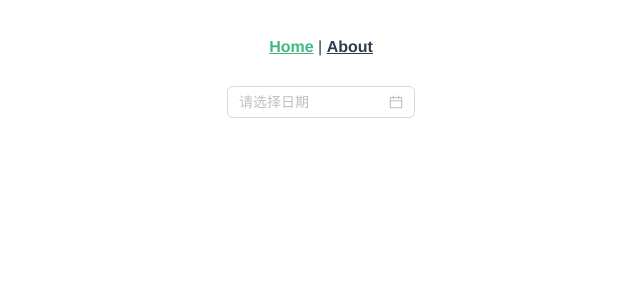
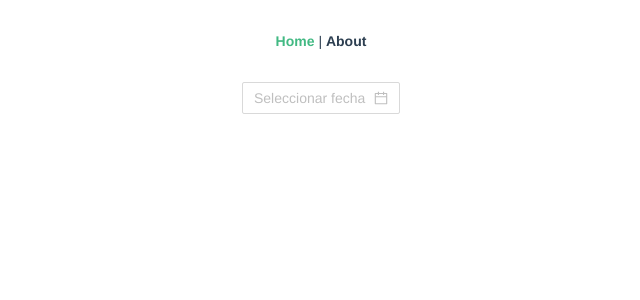
Before and after one commit to luisdoriz/hd-seguros-landing, a React (Create React App) app: page / in a window 1280 px wide. Shown: the top 300 px of the page, without its empty margins (319-959 px from the left). Built offline with nearby package versions, Linux system fonts and the light colour scheme.

Commit message:
fix warnings

```diff
--- a/package.json
+++ b/package.json
@@ -3,9 +3,13 @@
   "version": "0.1.0",
   "private": true,
   "dependencies": {
+    "antd": "^4.21.7",
     "react": "^18.2.0",
     "react-dom": "^18.2.0",
-    "react-scripts": "5.0.1"
+    "react-router-dom": "^6.3.0",
+    "react-scripts": "^5.0.1",
+    "sass": "^1.54.0",
+    "yarn": "^1.22.19"
   },
   "scripts": {
     "start": "react-scripts start",
--- a/src/App.js
+++ b/src/App.js
@@ -1,16 +1,17 @@
 import React from 'react';
 import { HashRouter, NavLink } from 'react-router-dom';
 import Routes from './router';
+import 'antd/dist/antd.min.css';
 
 const App = () => {
   return (
     <HashRouter>
       <div id="nav">
-        <NavLink exact to="/">
+        <NavLink exact="true" to="/">
           Home
         </NavLink>{' '}
         |{' '}
-        <NavLink exact to="/about">
+        <NavLink exact="true" to="/about">
           About
         </NavLink>
       </div>
--- a/src/index.js
+++ b/src/index.js
@@ -1,17 +1,16 @@
 import React from 'react';
-import ReactDOM from 'react-dom';
+import ReactDOM from 'react-dom/client';
 import { ConfigProvider } from 'antd';
-import zhCN from 'antd/es/locale/zh_CN';
+import esES from 'antd/es/locale/es_ES';
 import moment from 'moment';
-import 'moment/locale/zh-cn';
+import 'moment/locale/es-mx';
 import './assets/styles/index.scss';
 import App from './App';
 
-moment.locale('zh-cn');
+moment.locale('es-mx');
 
-ReactDOM.render(
-  <ConfigProvider locale={zhCN}>
+ReactDOM.createRoot(document.getElementById('root')).render(
+  <ConfigProvider locale={esES}>
     <App />
   </ConfigProvider>,
-  document.getElementById('root'),
 );
--- a/src/router/index.js
+++ b/src/router/index.js
@@ -1,13 +1,13 @@
 import React from 'react';
-import { Switch, Route } from 'react-router-dom';
+import { Routes as Switch, Route } from 'react-router-dom';
 import Home from '../views/Home';
 import About from '../views/About';
 
 const Routes = () => {
   return (
     <Switch>
-      <Route exact path="/" component={Home} />
-      <Route path="/about" component={About} />
+      <Route exact="true" path="/" element={<Home />} />
+      <Route path="/about" element={<About />} />
     </Switch>
   );
 };
```
Also changed, not shown: 2 other files (tests, documents, lock files or other folders).
